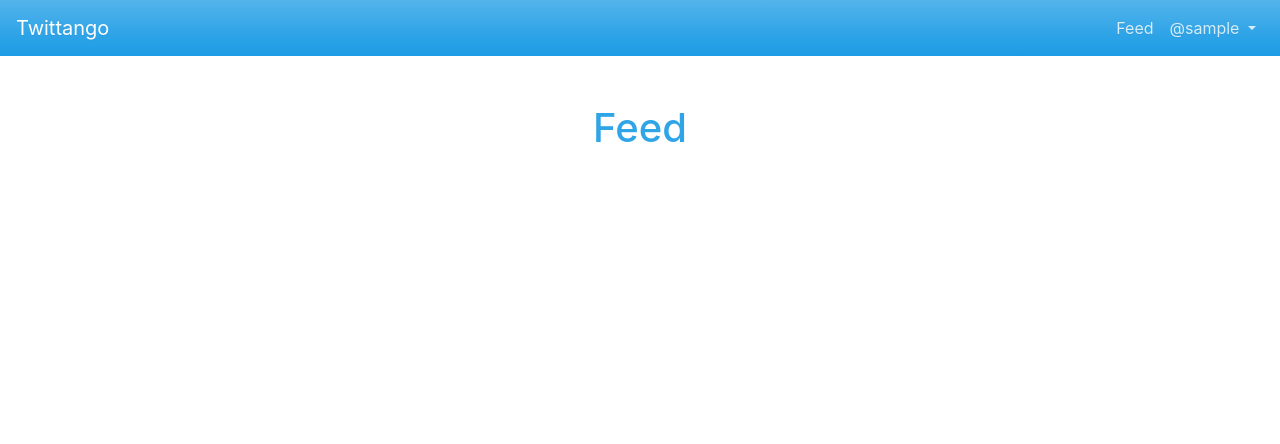
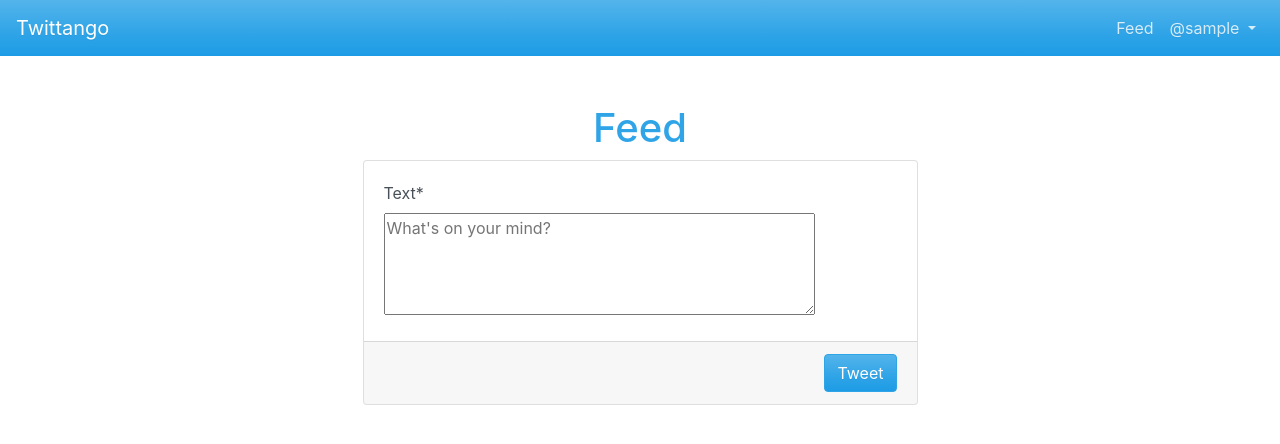
Before and after one commit to SamyDjemai/twittango, a Django app: page /feed in a window 1280 px wide. Shown: the top 444 px of the page. Run offline with Django 3.2, Linux system fonts and the light colour scheme; the visitor is signed in with stand-in values (Sample User, id 1); data that the repository does not hold is empty; some libraries are stand-ins or nearby versions.

Commit message:
Added tweet form in feed, added profiles

```diff
--- a/core/forms.py
+++ b/core/forms.py
@@ -1,6 +1,8 @@
 from django import forms
 from django.contrib.auth.forms import UserCreationForm
 from django.contrib.auth import get_user_model
+
+from .models import Tweet
 
 
 class SignUpForm(UserCreationForm):
@@ -10,3 +12,14 @@ class SignUpForm(UserCreationForm):
     class Meta:
         model = get_user_model()
         fields = ("username", "display_name", "email", "password1", "password2")
+
+
+class TweetForm(forms.ModelForm):
+    class Meta:
+        model = Tweet
+        fields = ("text",)
+        widgets = {
+            "text": forms.Textarea(
+                attrs={"placeholder": "What's on your mind?", "label": "", "rows": 4}
+            )
+        }
--- a/core/models.py
+++ b/core/models.py
@@ -18,8 +18,11 @@ class User(AbstractUser):
 
 class Tweet(models.Model):
     user = models.ForeignKey(get_user_model(), on_delete=models.CASCADE)
-    text = models.CharField(max_length=140, blank=False, null=False)
+    text = models.CharField(max_length=140, blank=False, null=False,)
     created_at = models.DateTimeField(auto_now_add=True)
+
+    class Meta:
+        ordering = ["-created_at"]
 
     def __str__(self):
         return f"{self.user}: {self.text}"
--- a/core/urls.py
+++ b/core/urls.py
@@ -1,12 +1,21 @@
 from django.urls import path
 from django.contrib.auth import views as auth_views
 
-from .views import index_view, signup, TweetListView, TweetDetailView
+from .views import (
+    index_view,
+    signup,
+    TweetListView,
+    TweetDetailView,
+    profile_view,
+    post_tweet,
+)
 
 urlpatterns = [
     path("", index_view, name="index"),
     path("feed", TweetListView.as_view(), name="feed"),
     path("tweet/<int:pk>", TweetDetailView.as_view(), name="tweet_detail"),
+    path("user/<username>", profile_view, name="profile_view"),
+    path("post_tweet", post_tweet, name="post_tweet"),
     path("login", auth_views.LoginView.as_view(), name="login"),
     path("logout", auth_views.LogoutView.as_view(), name="logout"),
     path("signup", signup, name="signup"),
--- a/core/views.py
+++ b/core/views.py
@@ -1,15 +1,22 @@
-from django.shortcuts import render, redirect
+from django.shortcuts import render, redirect, get_object_or_404
 from django.views.generic.list import ListView
 from django.views.generic.detail import DetailView
 from django.utils import timezone
-from django.contrib.auth import authenticate, login
+from django.contrib.auth import authenticate, login, get_user_model
+from django.contrib.auth.decorators import login_required
 
 from .models import Tweet
-from .forms import SignUpForm
+from .forms import SignUpForm, TweetForm
 
 
 def index_view(request):
     return render(request, "core/index.html")
+
+
+def profile_view(request, username):
+    user = get_object_or_404(get_user_model(), username=username)
+    tweets = Tweet.objects.filter(user=user)
+    return render(request, "core/profile.html", {"user": user, "tweets": tweets})
 
 
 def signup(request):
@@ -27,14 +34,26 @@ def signup(request):
     return render(request, "registration/signup.html", {"form": form})
 
 
+@login_required
+def post_tweet(request):
+    if request.method == "POST":
+        form = TweetForm(request.POST)
+        if form.is_valid():
+            tweet = form.save(commit=False)
+            tweet.user = request.user
+            tweet.save()
+    return redirect("feed")
+
+
 class TweetListView(ListView):
     model = Tweet
     ordering = ["-created_at"]
-    paginate_by = 100  # if pagination is desired
+    # paginate_by = 100  # if pagination is desired
 
     def get_context_data(self, **kwargs):
         context = super().get_context_data(**kwargs)
         context["now"] = timezone.now()
+        context["form"] = TweetForm()
         return context
 
 
--- a/templates/base.html
+++ b/templates/base.html
@@ -34,7 +34,7 @@
                     </a>
                 <div class="dropdown-menu dropdown-menu-right" aria-labelledby="navbarDropdownMenuLink">
                 {% if user.is_authenticated %}
-                    <a class="dropdown-item" href="{% url 'logout' %}">Profile</a>
+                    <a class="dropdown-item" href="{% url 'profile_view' user.username %}">Profile</a>
                     <a class="dropdown-item" href="{% url 'logout' %}">Log out</a>
                 {% else %}
                     <a class="dropdown-item" href="{% url 'login' %}">Login</a>
--- a/templates/core/tweet_card.html
+++ b/templates/core/tweet_card.html
@@ -1,8 +1,8 @@
-<div class="card w-50 mx-auto">
+<div class="card w-50 mx-auto mb-2">
     <div class="card-body">
         <div class="row">
             <div class="col-md-auto">
-                <h5 class="card-title">{{ tweet.user.display_name }}</h5>
+                <h5 class="card-title"><a href="{% url 'profile_view' tweet.user.username %}">{{ tweet.user.display_name }}</a></h5>
             </div>
             <div class="col">
                 <h6 class="text-muted text-right">@{{ tweet.user.username }}</h6>
--- a/templates/core/tweet_list.html
+++ b/templates/core/tweet_list.html
@@ -1,7 +1,20 @@
 {% extends 'base.html' %}
+{% load crispy_forms_tags %}
 
 {% block main %}
 <h1 class="text-center">Feed</h1>
+{% if user.is_authenticated %}
+<div class="card w-50 mx-auto mb-4">
+<form method="post" action="{% url 'post_tweet' %}">
+    <div class="card-body">
+        {% csrf_token %}
+        {{ form|crispy }}
+    </div>
+    <div class="card-footer text-right"><button type="submit" class="btn btn-primary">Tweet</button></div>
+</form>
+</div>
+
+{% endif %}
 {% for tweet in object_list %}
     {% include 'core/tweet_card.html' %}
 {% endfor %}
```
Also changed, not shown: templates/core/profile.html (added, +15 -0 lines).
